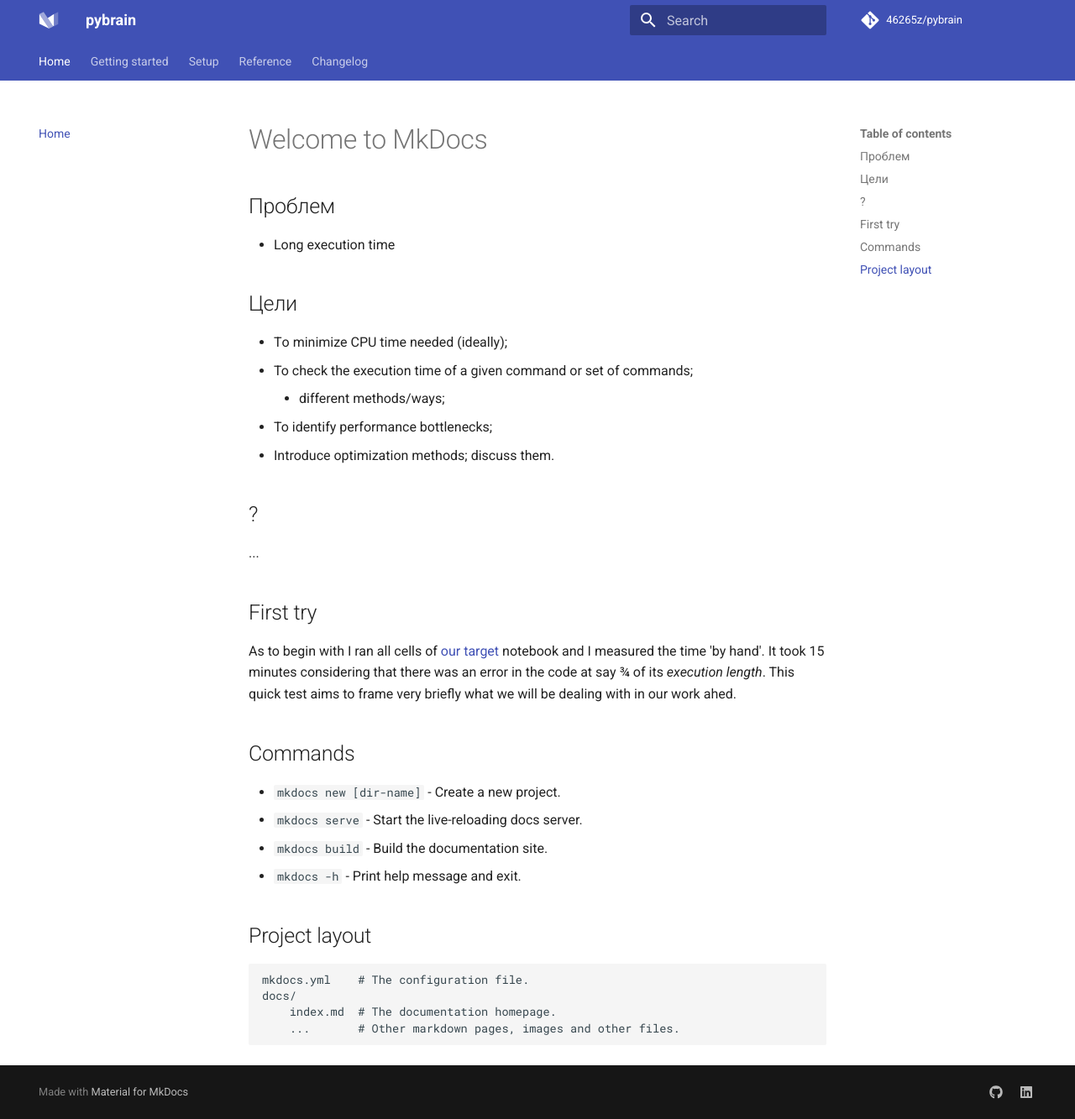
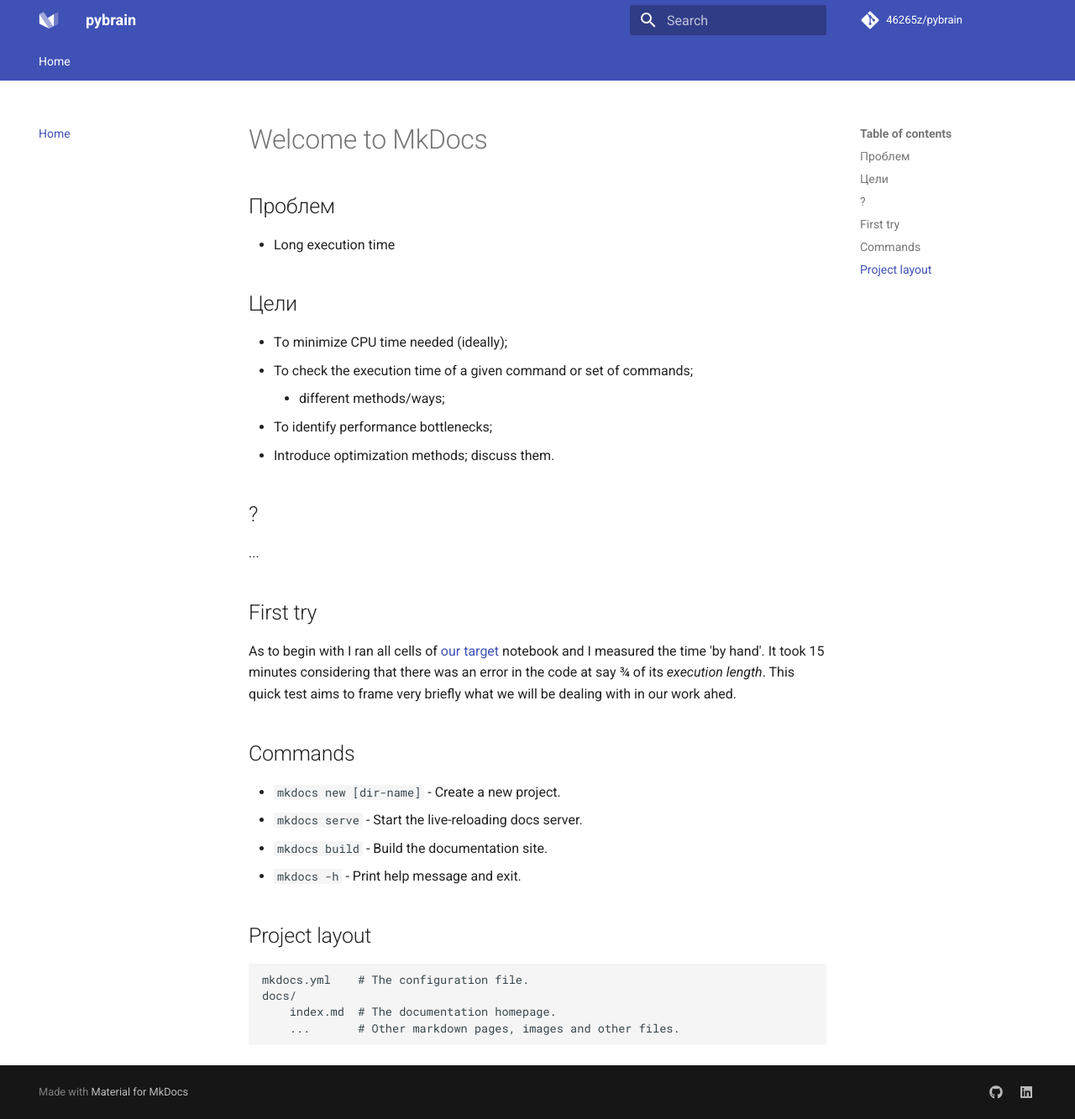
Before and after one commit to 46265z/pybrain, an MkDocs documentation site: the page built from docs/index.md, in a window 1280 px wide and 1333 px high. Shown: the whole window at 84% size. Built offline with MkDocs 1.6.1 and Material for MkDocs 9.7.7, drawn with Linux system fonts in a browser that asks for light colours; comment, search, counter and statistics services are not loaded; some of the changed lines change nothing that is shown.

Commit message:
Update mkdocs.yml

```diff
--- a/mkdocs.yml
+++ b/mkdocs.yml
@@ -124,50 +124,50 @@ markdown_extensions:
 # Page tree
 nav:
   - Home: index.md
-  - Getting started:
-    - Installation: getting-started.md
-    - Creating your site: creating-your-site.md
-    - Publishing your site: publishing-your-site.md
-    - Customization: customization.md
-    - Troubleshooting: troubleshooting.md
-    - Data privacy: data-privacy.md
-    - Insiders: insiders.md
-    - License: license.md
-  - Setup:
-    - Changing the colors: setup/changing-the-colors.md
-    - Changing the fonts: setup/changing-the-fonts.md
-    - Changing the language: setup/changing-the-language.md
-    - Changing the logo and icons: setup/changing-the-logo-and-icons.md
-    - Setting up navigation: setup/setting-up-navigation.md
-    - Setting up site search: setup/setting-up-site-search.md
-    - Setting up site analytics: setup/setting-up-site-analytics.md
-    - Setting up versioning: setup/setting-up-versioning.md
-    - Setting up the header: setup/setting-up-the-header.md
-    - Setting up the footer: setup/setting-up-the-footer.md
-    - Adding a git repository: setup/adding-a-git-repository.md
-    - Adding a comment system: setup/adding-a-comment-system.md
-  - Reference:
-    - Abbreviations: reference/abbreviations.md
-    - Admonitions: reference/admonitions.md
-    - Buttons: reference/buttons.md
-    - Code blocks: reference/code-blocks.md
-    - Content tabs: reference/content-tabs.md
-    - Data tables: reference/data-tables.md
-    - Diagrams: reference/diagrams.md
-    - Footnotes: reference/footnotes.md
-    - Formatting: reference/formatting.md
-    - Icons + Emojis: reference/icons-emojis.md
-    - Images: reference/images.md
-    - Lists: reference/lists.md
-    - MathJax: reference/mathjax.md
-    - Meta tags: reference/meta-tags.md
-    - Variables: reference/variables.md
-  - Changelog:
-    - Material for MkDocs: changelog.md
-    - Material for MkDocs Insiders: changelog/insiders.md
-    - Guides:
-      - Upgrading: upgrading.md
-      - Deprecations: deprecations.md
+  # - Getting started:
+  #   - Installation: getting-started.md
+  #   - Creating your site: creating-your-site.md
+  #   - Publishing your site: publishing-your-site.md
+  #   - Customization: customization.md
+  #   - Troubleshooting: troubleshooting.md
+  #   - Data privacy: data-privacy.md
+  #   - Insiders: insiders.md
+  #   - License: license.md
+  # - Setup:
+  #   - Changing the colors: setup/changing-the-colors.md
+  #   - Changing the fonts: setup/changing-the-fonts.md
+  #   - Changing the language: setup/changing-the-language.md
+  #   - Changing the logo and icons: setup/changing-the-logo-and-icons.md
+  #   - Setting up navigation: setup/setting-up-navigation.md
+  #   - Setting up site search: setup/setting-up-site-search.md
+  #   - Setting up site analytics: setup/setting-up-site-analytics.md
+  #   - Setting up versioning: setup/setting-up-versioning.md
+  #   - Setting up the header: setup/setting-up-the-header.md
+  #   - Setting up the footer: setup/setting-up-the-footer.md
+  #   - Adding a git repository: setup/adding-a-git-repository.md
+  #   - Adding a comment system: setup/adding-a-comment-system.md
+  # - Reference:
+  #   - Abbreviations: reference/abbreviations.md
+  #   - Admonitions: reference/admonitions.md
+  #   - Buttons: reference/buttons.md
+  #   - Code blocks: reference/code-blocks.md
+  #   - Content tabs: reference/content-tabs.md
+  #   - Data tables: reference/data-tables.md
+  #   - Diagrams: reference/diagrams.md
+  #   - Footnotes: reference/footnotes.md
+  #   - Formatting: reference/formatting.md
+  #   - Icons + Emojis: reference/icons-emojis.md
+  #   - Images: reference/images.md
+  #   - Lists: reference/lists.md
+  #   - MathJax: reference/mathjax.md
+  #   - Meta tags: reference/meta-tags.md
+  #   - Variables: reference/variables.md
+  # - Changelog:
+  #   - Material for MkDocs: changelog.md
+  #   - Material for MkDocs Insiders: changelog/insiders.md
+  #   - Guides:
+  #     - Upgrading: upgrading.md
+  #     - Deprecations: deprecations.md
 
 # Google Analytics
 # google_analytics:
```
